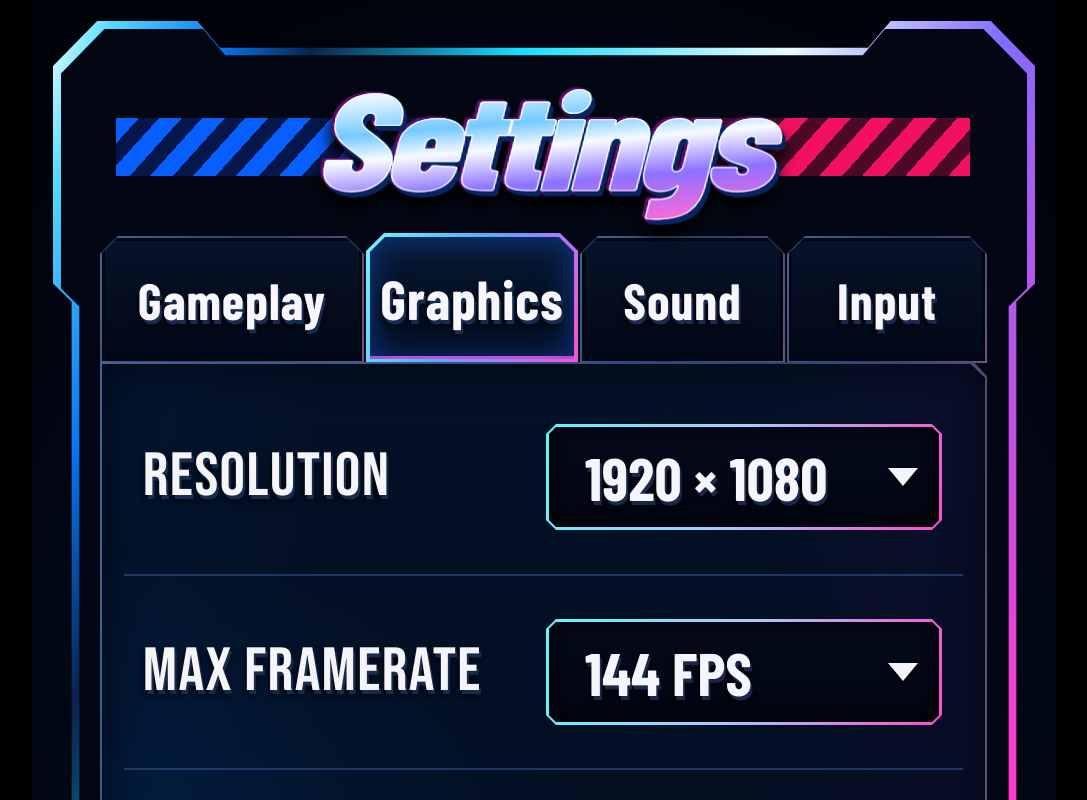
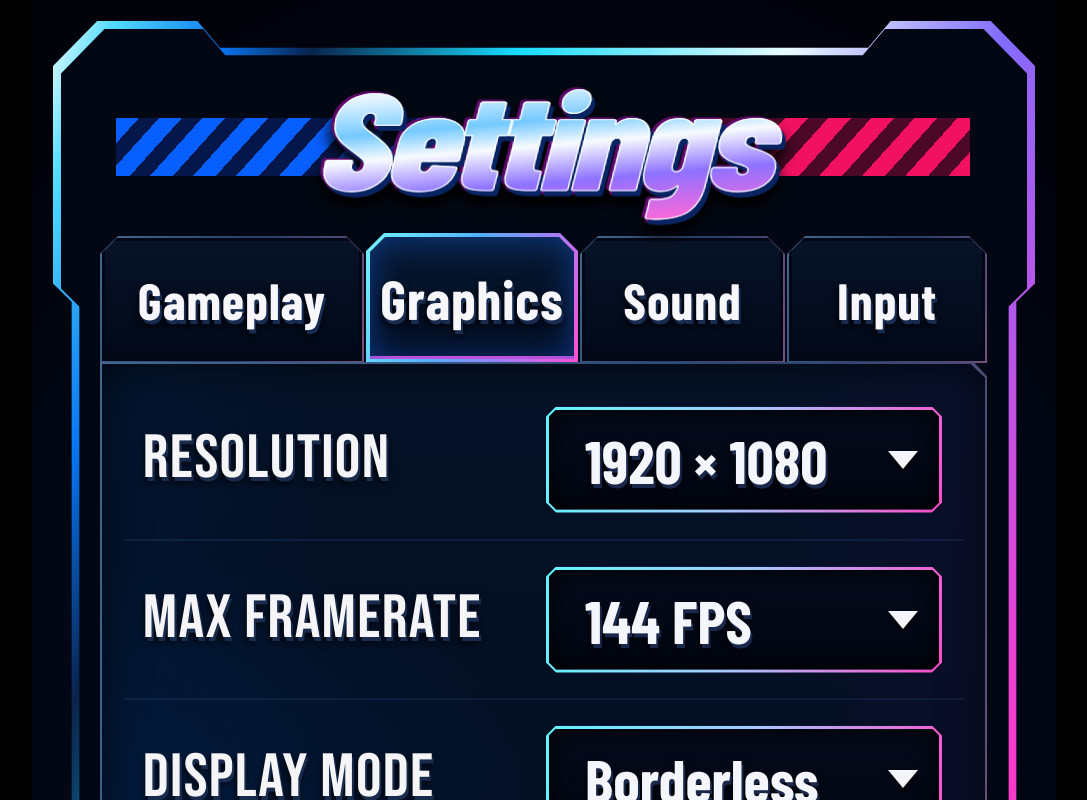
Before and after one commit to thurn/mockups, a Next.js app: page /settings in a window 1280 px wide. Shown: the whole page, without its empty margins (96-1183 px from the left). Built offline with nearby package versions, Linux system fonts and the light colour scheme.

Commit message:
refactor: share settings row layout

```diff
--- a/app/components/GraphicsSettings.tsx
+++ b/app/components/GraphicsSettings.tsx
@@ -31,33 +31,25 @@ export function GraphicsSettings({
         value={resolution}
         options={["1920 × 1080", "2560 × 1440", "3840 × 2160"]}
         onChange={onResolutionChange}
-        rowHeight={194}
-        strongRule
       />
       <SelectControl
         label="Max Framerate"
         value={maxFramerate}
         options={["60 FPS", "120 FPS", "144 FPS", "240 FPS"]}
         onChange={onMaxFramerateChange}
-        rowHeight={194}
-        strongRule
       />
       <SelectControl
         label="Display Mode"
         value={displayMode}
         options={["Borderless", "Fullscreen", "Windowed"]}
         onChange={onDisplayModeChange}
-        rowHeight={194}
-        strongRule
       />
       <ToggleControl
         checked={screenshake}
         label="Screenshake"
         onChange={onScreenshakeChange}
-        rowHeight={194}
-        strongRule
       />
-      <ToggleControl checked={vsync} label="VSync" onChange={onVsyncChange} rowHeight={195} strongRule />
+      <ToggleControl checked={vsync} label="VSync" onChange={onVsyncChange} />
     </div>
   );
 }
--- /dev/null
+++ b/app/components/SettingRow.tsx
@@ -0,0 +1,52 @@
+import type { ReactNode } from "react";
+import { displayFont } from "./styles";
+
+export const settingsRowHeight = 159;
+
+export function SettingRow({
+  label,
+  children,
+  first = false,
+  rowHeight,
+}: {
+  label: ReactNode;
+  children: ReactNode;
+  first?: boolean;
+  rowHeight?: number;
+}) {
+  return (
+    <div
+      style={{
+        boxSizing: "border-box",
+        height: rowHeight ?? settingsRowHeight,
+        display: "grid",
+        gridTemplateColumns: "422px 1fr",
+        alignItems: "center",
+        borderTop: first ? 0 : "2px solid rgba(43,74,123,.25)",
+      }}
+    >
+      <div
+        style={{
+          position: "relative",
+          display: "flex",
+          alignItems: "center",
+          minWidth: 0,
+          height: "100%",
+          paddingLeft: 18,
+          color: "#f5f5f8",
+          fontFamily: displayFont,
+          fontSize: 61,
+          lineHeight: 0.92,
+          letterSpacing: "1.3px",
+          textTransform: "uppercase",
+          textShadow: "2px 4px 0 #182b4d, 0 5px 7px #000",
+          transform: "scaleX(1.045)",
+          transformOrigin: "left center",
+        }}
+      >
+        {label}
+      </div>
+      {children}
+    </div>
+  );
+}
--- a/app/components/SettingsControls.tsx
+++ b/app/components/SettingsControls.tsx
@@ -1,12 +1,12 @@
 import type { ReactNode } from "react";
-import { displayFont } from "./styles";
 import { actionInnerClip, actionOuterClip, ClippedInset, controlInnerClip, controlOuterClip } from "./ClippedInset";
+import { SettingRow } from "./SettingRow";
 
-type BaseProps = { label: ReactNode; first?: boolean; offsetY?: number; rowHeight?: number; strongRule?: boolean };
+type BaseProps = { label: ReactNode; first?: boolean; offsetY?: number; rowHeight?: number };
 
-export function SelectControl({ label, options, value, onChange, first = false, offsetY = 0, rowHeight = 158, strongRule = false }: BaseProps & { options: string[]; value: string; onChange: (value: string) => void }) {
+export function SelectControl({ label, options, value, onChange, first = false, offsetY = 0, rowHeight }: BaseProps & { options: string[]; value: string; onChange: (value: string) => void }) {
   return (
-    <SettingRow first={first} label={label} rowHeight={rowHeight} strongRule={strongRule}>
+    <SettingRow first={first} label={label} rowHeight={rowHeight}>
       <div style={{ position: "relative", display: "flex", alignItems: "center", height: "100%", transform: `translateY(${offsetY}px)` }}>
         <div
           aria-hidden="true"
@@ -61,9 +61,9 @@ export function SelectControl({ label, options, value, onChange, first = false,
   );
 }
 
-export function ToggleControl({ checked, label, ariaLabel, onChange, withInfo = false, rowHeight = 159, offsetY = 0, strongRule = false }: BaseProps & { checked: boolean; ariaLabel?: string; onChange: (checked: boolean) => void; withInfo?: boolean }) {
+export function ToggleControl({ checked, label, ariaLabel, onChange, withInfo = false, rowHeight, offsetY = 0 }: BaseProps & { checked: boolean; ariaLabel?: string; onChange: (checked: boolean) => void; withInfo?: boolean }) {
   return (
-    <SettingRow label={<>{label}{withInfo && <InfoBadge />}</>} rowHeight={rowHeight} strongRule={strongRule}>
+    <SettingRow label={<>{label}{withInfo && <InfoBadge />}</>} rowHeight={rowHeight}>
       <label style={{ position: "relative", display: "flex", alignItems: "center", width: 77, height: 77, marginLeft: 8, cursor: "pointer", transform: `translateY(${offsetY}px)` }}>
         <input suppressHydrationWarning aria-label={ariaLabel ?? String(label)} checked={checked} onChange={(event) => onChange(event.target.checked)} type="checkbox" style={{ position: "absolute", inset: 0, zIndex: 2, width: 77, height: 77, margin: 0, opacity: 0, cursor: "pointer" }} />
         <span aria-hidden="true" style={{ position: "relative", boxSizing: "border-box", width: 77, height: 77, border: "4px solid #4ba3ff", borderRadius: 11, background: "linear-gradient(180deg, #06142b, #02091a)", boxShadow: "inset 0 0 14px #000, 0 0 10px #166cff, 0 0 5px #6af6ff" }}>
@@ -76,23 +76,12 @@ export function ToggleControl({ checked, label, ariaLabel, onChange, withInfo =
 
 export function EraseControl() {
   return (
-    <SettingRow label="Erase Saved Data" last>
+    <SettingRow label="Erase Saved Data">
       <button type="button" style={{ position: "relative", boxSizing: "border-box", width: 362, height: 114, marginLeft: 21, display: "grid", placeItems: "center", border: 0, padding: 0, clipPath: actionOuterClip, color: "#ff3553", background: "#ff355e", filter: "drop-shadow(0 0 9px rgba(255,20,78,.55))", fontFamily: "'Barlow Condensed', Impact, sans-serif", fontWeight: 700, fontSize: 67, textShadow: "0 0 11px rgba(255,25,76,.55)", cursor: "pointer", transform: "translateY(-8px)" }}>
         <ClippedInset inset={4} clipPath={actionInnerClip} background="radial-gradient(ellipse at 50% 45%, #200511, #07030c 67%, #020208)" boxShadow="inset 0 0 22px #000" />
         <span style={{ position: "relative", zIndex: 1, lineHeight: 0.9, transform: "translateY(-1px)" }}>ERASE</span>
       </button>
     </SettingRow>
-  );
-}
-
-function SettingRow({ label, children, first = false, last = false, rowHeight, strongRule = false }: BaseProps & { children: ReactNode; last?: boolean }) {
-  return (
-    <div style={{ boxSizing: "border-box", height: rowHeight ?? (last ? 169 : 159), display: "grid", gridTemplateColumns: "422px 1fr", alignItems: "center", borderTop: first ? 0 : `2px solid rgba(55,91,148,${strongRule ? ".52" : ".25"})` }}>
-      <div style={{ position: "relative", display: "flex", alignItems: "center", minWidth: 0, height: "100%", paddingLeft: 18, color: "#f5f5f8", fontFamily: displayFont, fontSize: 61, lineHeight: 0.92, letterSpacing: "1.3px", textTransform: "uppercase", textShadow: "2px 4px 0 #182b4d, 0 5px 7px #000", transform: "scaleX(1.045)", transformOrigin: "left center" }}>
-        {label}
-      </div>
-      {children}
-    </div>
   );
 }
 
--- a/app/components/SettingsScreen.tsx
+++ b/app/components/SettingsScreen.tsx
@@ -83,21 +83,17 @@ export function SettingsScreen() {
                   value={language}
                   options={["English", "Español", "Français", "Deutsch"]}
                   onChange={setLanguage}
-                  offsetY={5}
                 />
                 <SelectControl
                   label="Text Size"
                   value={textSize}
                   options={["Small", "Medium", "Large"]}
                   onChange={setTextSize}
-                  offsetY={2}
                 />
                 <ToggleControl
                   checked={reduceMotion}
                   label="Reduce Motion"
                   onChange={setReduceMotion}
-                  rowHeight={147}
-                  offsetY={1}
                 />
                 <ToggleControl
                   checked={increaseMoveDuration}
@@ -110,8 +106,6 @@ export function SettingsScreen() {
                   }
                   ariaLabel="Increase Move Duration"
                   onChange={setIncreaseMoveDuration}
-                  rowHeight={173}
-                  offsetY={-7}
                 />
                 <ToggleControl
                   checked={uploadCrashReports}
@@ -125,8 +119,6 @@ export function SettingsScreen() {
                   ariaLabel="Upload Crash Reports"
                   onChange={setUploadCrashReports}
                   withInfo
-                  rowHeight={166}
-                  offsetY={-8}
                 />
                 <EraseControl />
               </>
```
Also changed, not shown: settings-graphics-final.png.
